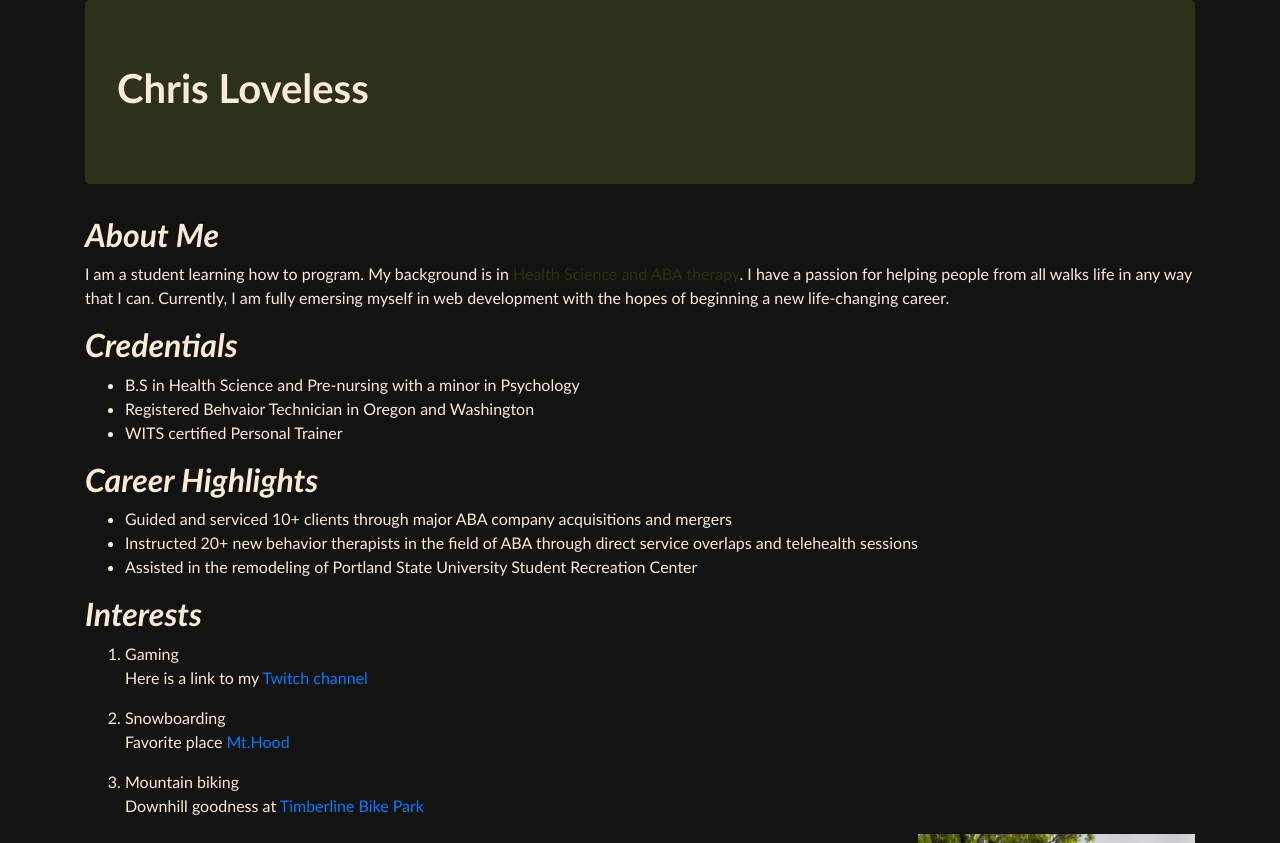
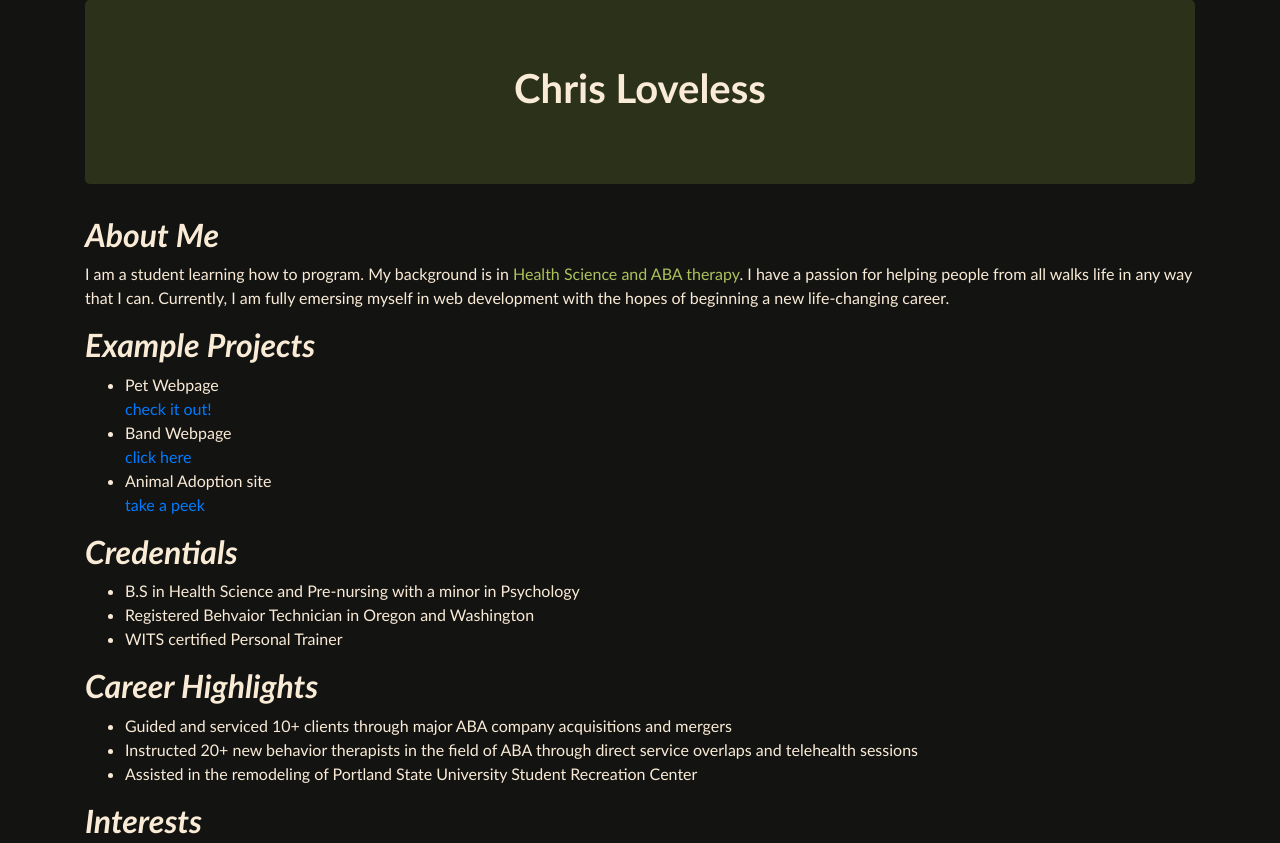
Before and after one commit to ChrisKLoveless/Portfolio, a plain HTML site: page index.html in a window 1280 px wide. Shown: the top 843 px of the page. Drawn offline with Linux system fonts and the light colour scheme.

Commit message:
create list of example projects and links for viewing

```diff
--- a/css/styles.css
+++ b/css/styles.css
@@ -27,8 +27,9 @@ img {
 
 .jumbotron {
   background-color: rgb(44, 49, 25);
+  text-align: center;
 }
 
 .highlight {
-  color:  rgb(44, 49, 25);;
+  color:  rgb(172, 194, 92);
 }
--- a/index.html
+++ b/index.html
@@ -14,6 +14,13 @@
     <h2><strong><em>About Me</em></strong></h2>
 
     <p>I am a student learning how to program. My background is in <span class="highlight">Health Science and ABA therapy</span>. I have a passion for helping people from all walks life in any way that I can. Currently, I am fully emersing myself in web development with the hopes of beginning a new life-changing career.</p>
+
+    <h2><strong><em>Example Projects</em></strong></h2>
+      <ul>
+        <li>Pet Webpage</li> <a href="https://github.com/ChrisKLoveless/Life-of-Drew">check it out!</a>
+        <li>Band Webpage</li> <a href="https://yoonisali.github.io/queen/">click here</a>
+        <li>Animal Adoption site</li> <a href="https://github.com/ChrisKLoveless/animal-shelter">take a peek</a>
+      </ul>
 
     <h2><strong><em>Credentials</em></strong></h2>
       <ul>
```
